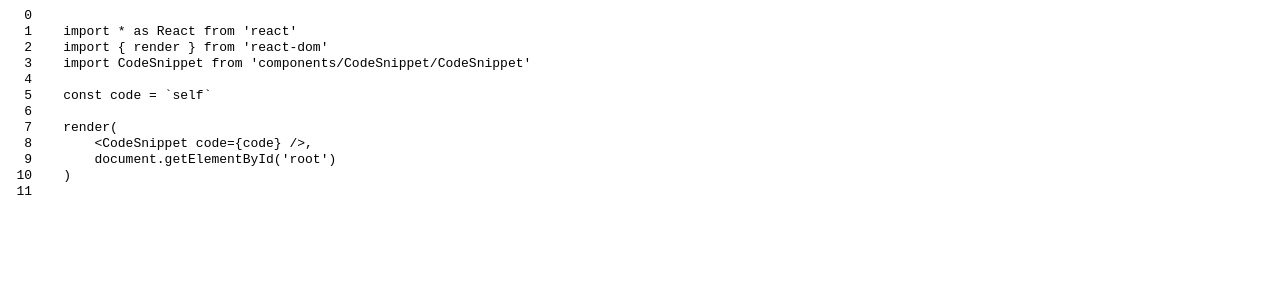
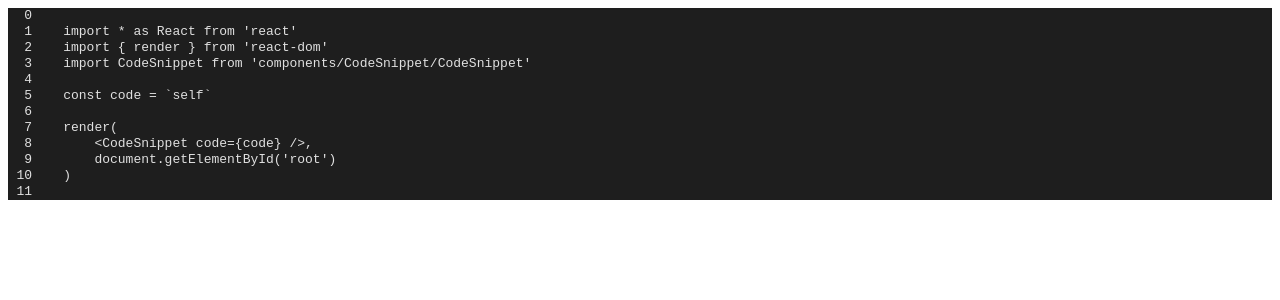
Before and after one commit to Dergash/react-static-grid, a React app: page / in a window 1280 px wide. Shown: the top 300 px of the page. Built offline with nearby package versions, Linux system fonts and the light colour scheme.

Commit message:
feat(CodeSnippet): background, text and selection colors

```diff
--- a/src/components/CodeSnippet/CodeSnippet.css
+++ b/src/components/CodeSnippet/CodeSnippet.css
@@ -1,5 +1,7 @@
 .Container {
     white-space: pre;
+    background-color: #1e1e1e;
+    color: #e0e0e0;
 }
 
 .Line {
@@ -16,3 +18,8 @@
 .LineCode {
     margin: 0;
 }
+
+.LineCode::selection {
+    /* Chrome meddle with color when alpha channel > 255/256 */
+    background-color: rgba(38, 79, 120, 0.996);
+}
```
